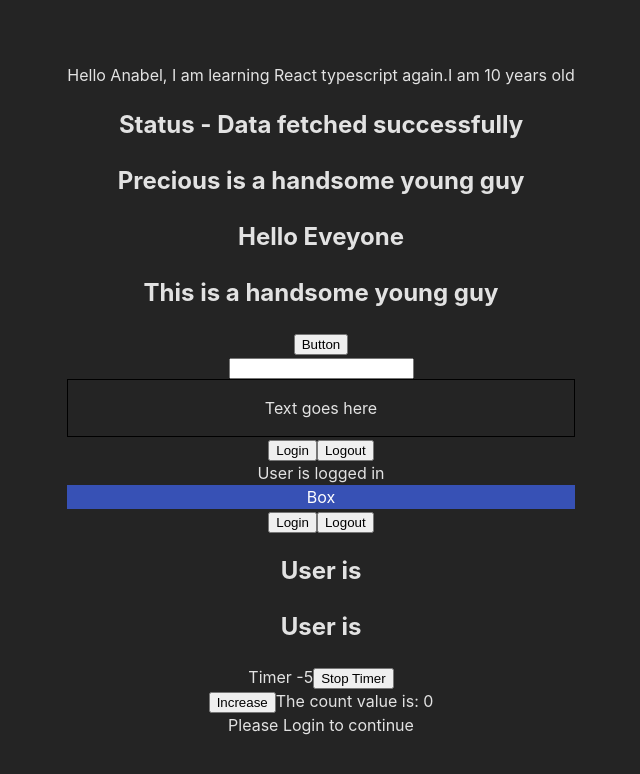
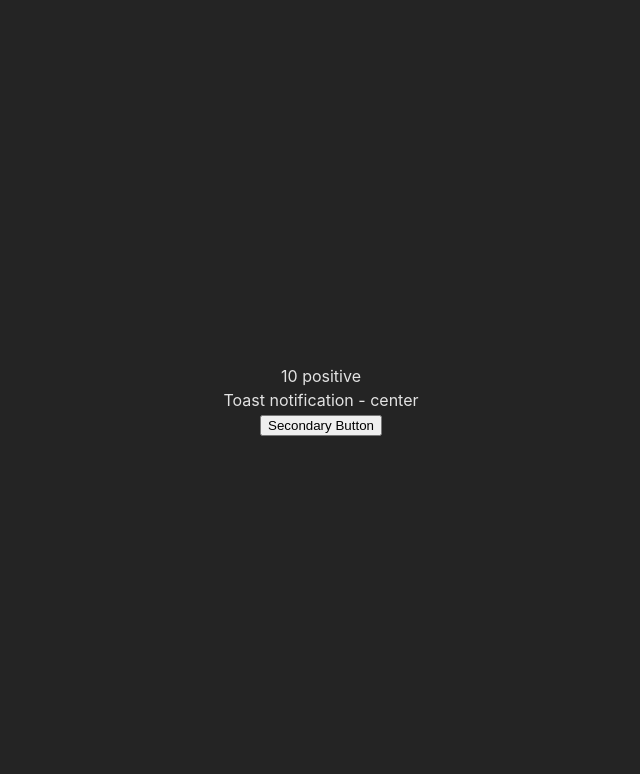
Before and after one commit to Masterprecie/learn-typescript, a React (Vite) app: page / in a window 1280 px wide. Shown: the top 774 px of the page, without its empty margins (319-959 px from the left). Built offline with nearby package versions, Linux system fonts and the light colour scheme.

Commit message:
ts-generic-restriction-custom-componen

```diff
--- a/src/App.tsx
+++ b/src/App.tsx
@@ -1,25 +1,29 @@
 
 import './App.css'
-import Private from './components/auth/Private'
-import Profile from './components/auth/Profile'
-import { Counter } from './components/class/Counter'
-import Box from './components/context/Box'
-import { ThemeContextProvider } from './components/context/ThemeContext'
-import User from './components/context/User'
-import { UserContextProvider } from './components/context/UserContext'
-import Button from './components/event-props/Button'
-import Input from './components/event-props/Input'
+import { CustomButton } from './components/html/Button'
+//import Lists from './components/generic/Lists'
+import RandomNumber from './components/restriction/RandomNumber'
+import Toast from './components/templateLiterals/Toast'
+// import Private from './components/auth/Private'
+// import Profile from './components/auth/Profile'
+// import { Counter } from './components/class/Counter'
+// import Box from './components/context/Box'
+// import { ThemeContextProvider } from './components/context/ThemeContext'
+// import User from './components/context/User'
+// import { UserContextProvider } from './components/context/UserContext'
+// import Button from './components/event-props/Button'
+// import Input from './components/event-props/Input'
 //import Counter from './components/hooks-types/useReducer/Counter'
-import Login from './components/hooks-types/useState/Login'
+//import Login from './components/hooks-types/useState/Login'
 // import User from './components/hooks-types/useState/User'
-import Greet from './components/prop-types/Greet'
-import Heading from './components/prop-types/Heading'
+// import Greet from './components/prop-types/Greet'
+// import Heading from './components/prop-types/Heading'
 // import Person from './components/prop-types/Person'
 // import PersonList from './components/prop-types/PersonList'
-import Presh from './components/prop-types/Presh'
-import Status from './components/prop-types/Status'
-import MutableRef from './components/ref/MutableRef'
-import Container from './components/style-props/Container'
+// import Presh from './components/prop-types/Presh'
+// import Status from './components/prop-types/Status'
+// import MutableRef from './components/ref/MutableRef'
+// import Container from './components/style-props/Container'
 
 //Three tips on prop tyoes
 //1. You can destructure props
@@ -58,11 +62,11 @@ function App() {
 
   return (
     <>
-      <Greet name='Anabel' age={10} isLoggedIn={true} />
-      {/* optional prop */}
-      {/* <Greet name='Anabel' isLoggedIn={true} />
+      {/* <Greet name='Anabel' age={10} isLoggedIn={true} />
+
+      <Greet name='Anabel' isLoggedIn={true} />
       <Person fullName={personName} />
-      <PersonList list={brothers} /> */}
+      <PersonList list={brothers} />
       <Status status='success' />
       <Presh>
         <Heading>Precious is a handsome young guy</Heading>
@@ -73,8 +77,8 @@ function App() {
       <Input handleChange={(event) => console.log(event)} value='' />
       <Container styles={{ border: '1px solid black', padding: '1rem', font: '0' }} />
       <Login />
-      {/* <User /> */}
-      {/* <Counter /> */}
+      <User />
+      <Counter />
       <ThemeContextProvider>
         <Box />
       </ThemeContextProvider>
@@ -83,7 +87,41 @@ function App() {
       </UserContextProvider>
       <MutableRef />
       <Counter message='The count value is:' />
-      <Private isLoggedIn={false} component={Profile} />
+      <Private isLoggedIn={false} component={Profile} /> */}
+      {/* <Lists
+        items={['Man', 'woman', 'Female']}
+        onClick={(item) => console.log(item)}
+      />
+      <Lists
+        items={[1, 2, 3]}
+        onClick={(item) => console.log(item)}
+      /> */}
+      {/* <Lists
+        items={[
+          {
+            id: 1,
+            first: 'Precious',
+            last: 'Ikpa'
+          },
+          {
+            id: 2,
+            first: 'John',
+            last: 'Doe'
+          },
+          {
+            id: 3,
+            first: 'Anabel',
+            last: 'Austin'
+          },
+
+        ]}
+        onClick={(item) => console.log(item)}
+      /> */}
+
+      <RandomNumber value={10} isPositive />
+      <Toast position='center' />
+      <CustomButton variant='primary' onClick={() => console.log('click')}>Secondary Button</CustomButton>
+
     </>
   )
 }
--- /dev/null
+++ b/src/components/generic/Lists.tsx
@@ -0,0 +1,19 @@
+
+type ListProp<T> = {
+	items: T[]
+	onClick: (value: T) => void
+}
+const Lists = <T extends { id: number }>({ items, onClick }: ListProp<T>) => {
+	return (
+		<div>
+			<h2>List of Items</h2>
+			{items.map((item) =>
+			(
+				<div key={item.id} onClick={() => onClick(item)}> {JSON.stringify(item)}</div>
+			)
+			)}
+		</div >
+	)
+}
+
+export default Lists
--- /dev/null
+++ b/src/components/html/Button.tsx
@@ -0,0 +1,14 @@
+
+type CustomButtonProp = {
+	variant: 'primary' | 'secondary'
+	children: string
+} & Omit<React.ComponentProps<'button'>, 'children'>
+//omit keyboard omits the other values attached to the children
+
+export const CustomButton = ({ variant, children, ...rest }: CustomButtonProp) => {
+
+	return (
+		<button className={`class-with-${variant}`}{...rest}>{children}</button>
+	)
+
+}
--- /dev/null
+++ b/src/components/html/Input.tsx
@@ -0,0 +1,12 @@
+
+
+type InputProps = React.ComponentProps<'input'>
+const Input = (props: InputProps) => {
+	return (
+		<div>
+			<input type="text" {...props} />
+		</div>
+	)
+}
+
+export default Input
--- /dev/null
+++ b/src/components/restriction/RandomNumber.tsx
@@ -0,0 +1,32 @@
+type RandomNumberType = {
+	value: number
+}
+
+type PositiveNumber = RandomNumberType & {
+	isPositive: boolean
+	isNegative?: never
+	isZero?: never
+}
+type NegativeNumber = RandomNumberType & {
+	isNegative: boolean
+	isPositive?: never
+	isZero?: never
+}
+type Zero = RandomNumberType & {
+	isZero: boolean
+	isNegative?: never
+	isPositive?: never
+}
+
+type RandomNumberProps = PositiveNumber | NegativeNumber | Zero
+
+
+const RandomNumber = ({ value, isPositive, isNegative, isZero }: RandomNumberProps) => {
+	return (
+		<div>
+			{value} {isPositive && 'positive'} {isNegative && 'negative'} {' '} {isZero && 'zero'}
+		</div>
+	)
+}
+
+export default RandomNumber
--- /dev/null
+++ b/src/components/templateLiterals/Toast.tsx
@@ -0,0 +1,17 @@
+
+
+type HorizontalPosition = 'left' | 'center' | 'right'
+type VerticalPosition = 'top' | 'center' | 'bottom'
+
+
+type ToastProp = {
+	position: Exclude<`${HorizontalPosition}-${VerticalPosition}`, 'center-center'> | 'center'
+}
+
+const Toast = ({ position }: ToastProp) => {
+	return (
+		<div>Toast notification - {position}</div>
+	)
+}
+
+export default Toast
```
Also changed, not shown: src/components/html/CustomComponent.tsx (added, +7 -0 lines).
